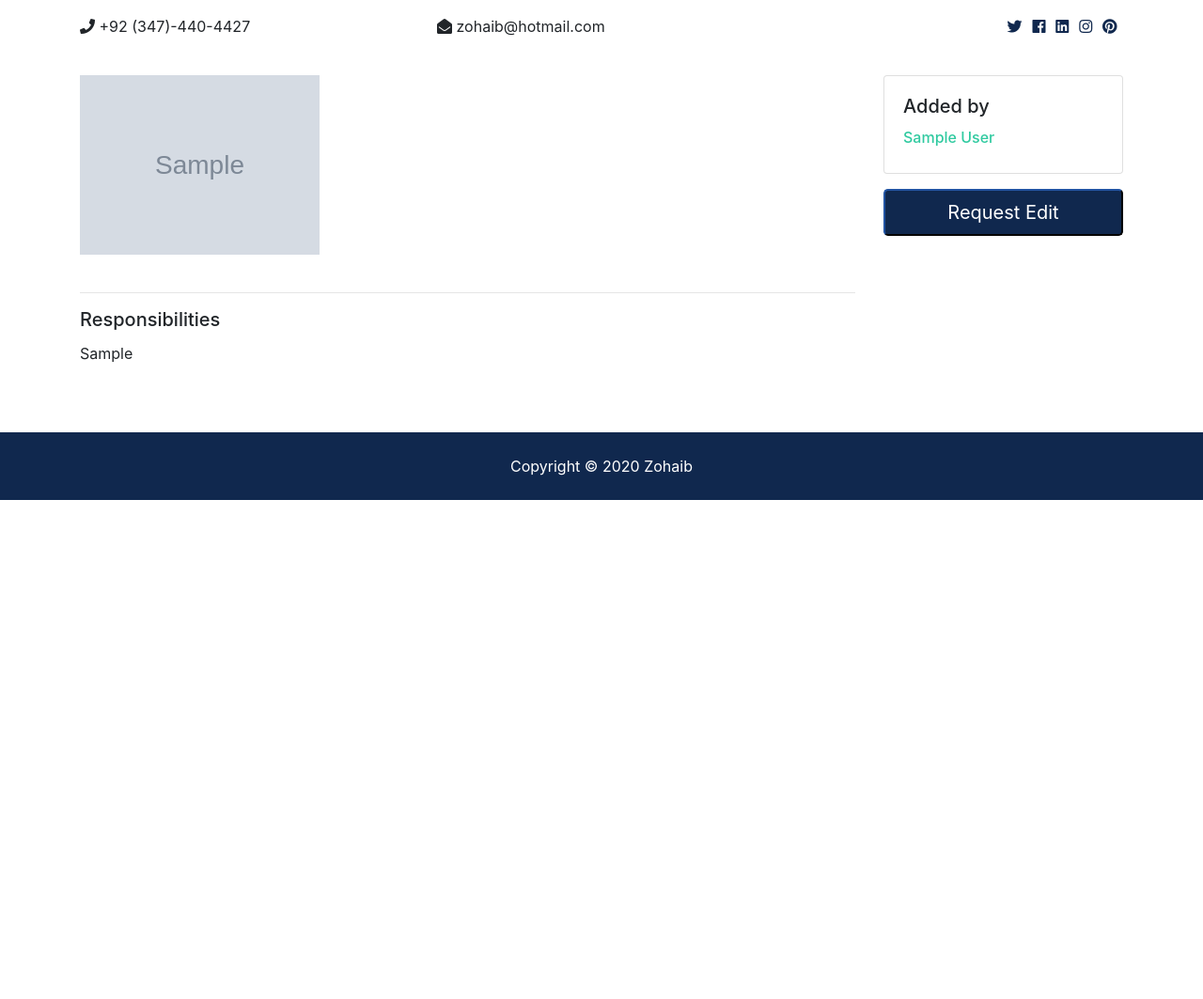
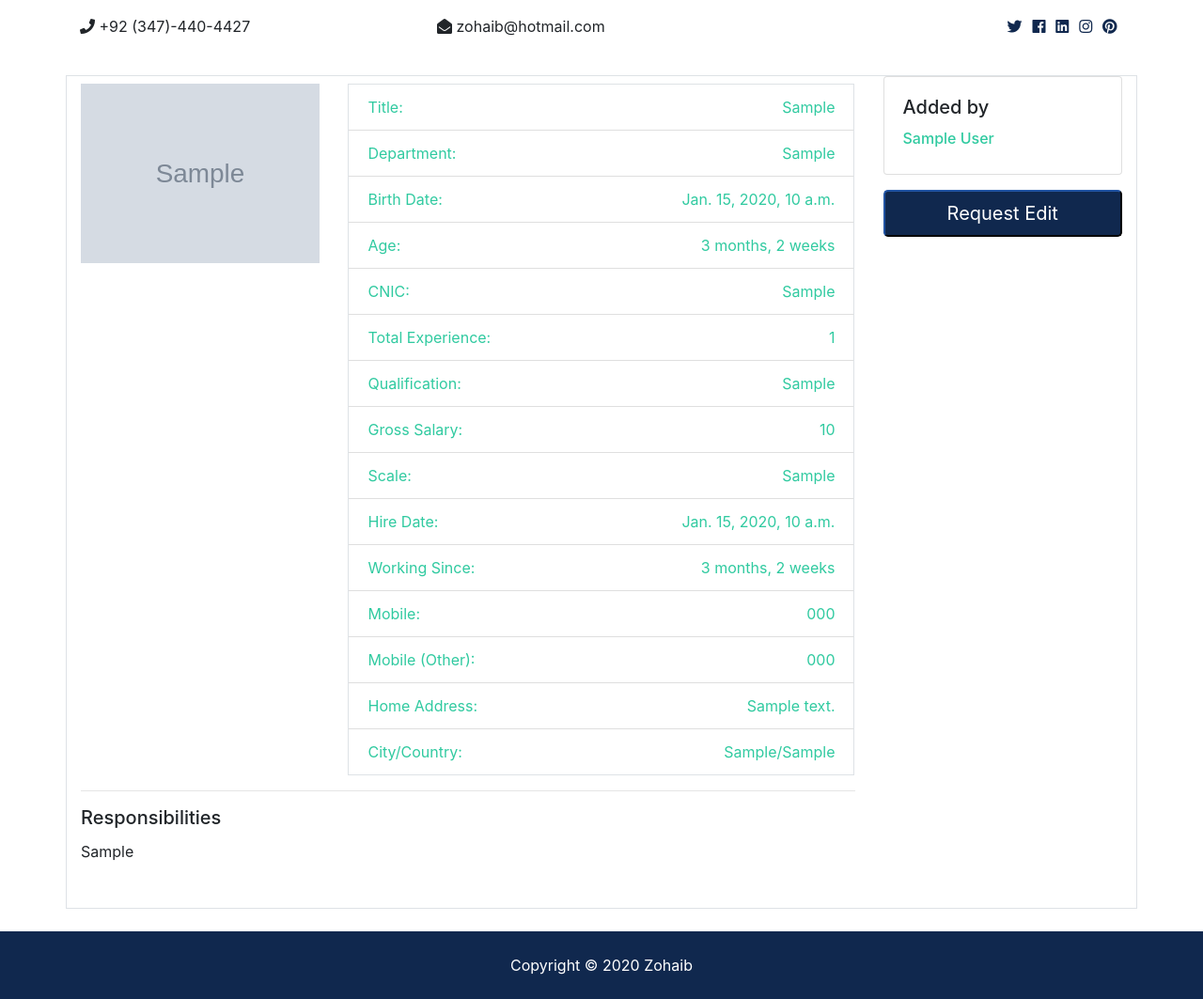
Before and after one commit to zohaibshamshad/skm_solution, a Django app: page /employees/1 in a window 1280 px wide. Shown: the part 86-1149 px from the top of the page at 94% size. Before the commit the page ends 618 px from the top, so only its background shows below. Run offline with Django 3.2, Linux system fonts and the light colour scheme; tables that the repository leaves empty hold one stand-in row (values such as "Sample post"); grey boxes marked "Sample" are stand-in pictures; some libraries are stand-ins or nearby versions; grey boxes are pictures that could not be loaded.

Commit message:
Employee profile improvement

```diff
--- a/templates/employees/employee.html
+++ b/templates/employees/employee.html
@@ -10,7 +10,7 @@
 {% if employee %}
 <!-- Listing -->
   <section id="listing" class="py-4">
-    <div class="container">
+    <div class="container border">
       <div class="row">
 
 
@@ -19,6 +19,7 @@
           <div class="row mb">
             <!-- Main image column -->
             <div class="col-md-4">
+              <h5></h5>
               <a href="{{ employee.photo_main.url }}" data-lightbox="home-images">
                 <img src="{{ employee.photo_main.url }}" alt="" class="img-fluid">
               </a>
@@ -33,9 +34,77 @@
                 </a>
               {% endif %}
             </div>
+
             <!-- Employee Details column -->
             <div class="col-md-8">
-
+              <h5></h5>
+              <div class="border">
+                <ul class="list-group list-group-flush">
+                  <li class="list-group-item text-secondary">
+                    <i class=""></i> Title:
+                    <span class="float-right"> {{ employee.designation }}</span>
+                  </li>
+                  <li class="list-group-item text-secondary">
+                    <i class=""></i>Department:
+                    <span class="float-right">{{ employee.department }}</span>
+                  </li>
+                  <li class="list-group-item text-secondary">
+                    <i class=""></i> Birth Date:
+                    <span class="float-right">{{ employee.dob }}</span>
+                  </li>
+                  <li class="list-group-item text-secondary">
+                    <i class=""></i> Age:
+                    <span class="float-right">{{ employee.dob | timesince}}</span>
+                  </li>
+                  <li class="list-group-item text-secondary">
+                    <i class=""></i> CNIC:
+                    <span class="float-right">{{ employee.cnic }}
+                    </span>
+                  </li>
+                  <li class="list-group-item text-secondary">
+                    <i class=""></i> Total Experience:
+                    <span class="float-right"> {{ employee.experience }}</span>
+                  </li>
+                  <li class="list-group-item text-secondary">
+                    <i class=""></i>Qualification:
+                    <span class="float-right">{{ employee.qualification }}</span>
+                  </li>
+                  <li class="list-group-item text-secondary">
+                    <i class=""></i> Gross Salary:
+                    <span class="float-right">{{ employee.gross_salary }}
+                    </span>
+                  </li>
+                  <li class="list-group-item text-secondary">
+                    <i class=""></i>Scale:
+                    <span class="float-right">{{ employee.scale }}</span>
+                  </li>
+                  <li class="list-group-item text-secondary">
+                    <i class=""></i> Hire Date:
+                    <span class="float-right"> {{ employee.hire_date }}</span>
+                  </li>
+                  <li class="list-group-item text-secondary">
+                    <i class=""></i>Working Since:
+                    <span class="float-right">{{ employee.hire_date | timesince }}</span>
+                  </li>
+                  <li class="list-group-item text-secondary">
+                    <i class=""></i>Mobile:
+                    <span class="float-right">{{ employee.phone_main }}</span>
+                  </li>
+                  <li class="list-group-item text-secondary">
+                    <i class=""></i> Mobile (Other):
+                    <span class="float-right">{{ employee.phone_1 }}
+                    </span>
+                  </li>
+                  <li class="list-group-item text-secondary">
+                    <i class=""></i> Home Address:
+                    <span class="float-right"> {{ employee.address }}</span>
+                  </li>
+                  <li class="list-group-item text-secondary">
+                    <i class=""></i>City/Country:
+                    <span class="float-right">{{ employee.city }}/{{ employee.country }}</span>
+                  </li>
+                </ul>
+              </div>
             </div>
           </div>
 
```
Also changed, not shown: employees/migrations/0006_auto_20200429_0440.py (added), employees/migrations/0007_auto_20200430_2212.py (added), employees/migrations/0008_auto_20200430_2234.py (added), employees/migrations/0009_auto_20200430_2240.py (added).
